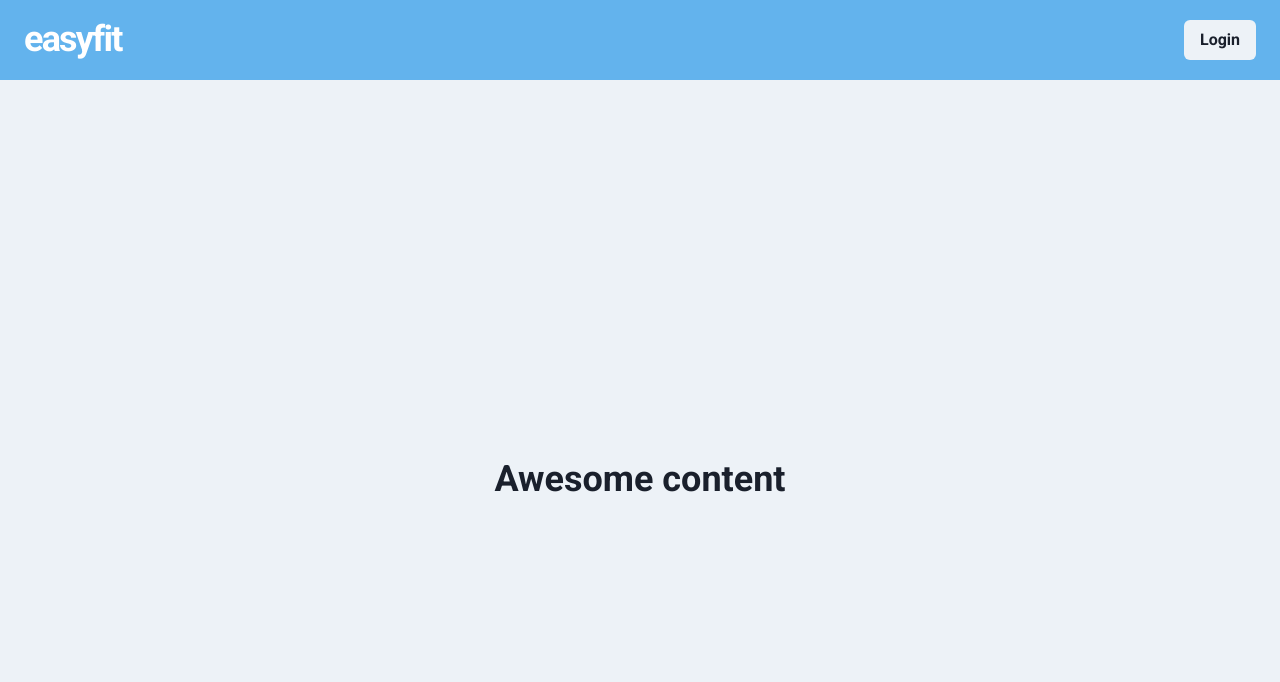
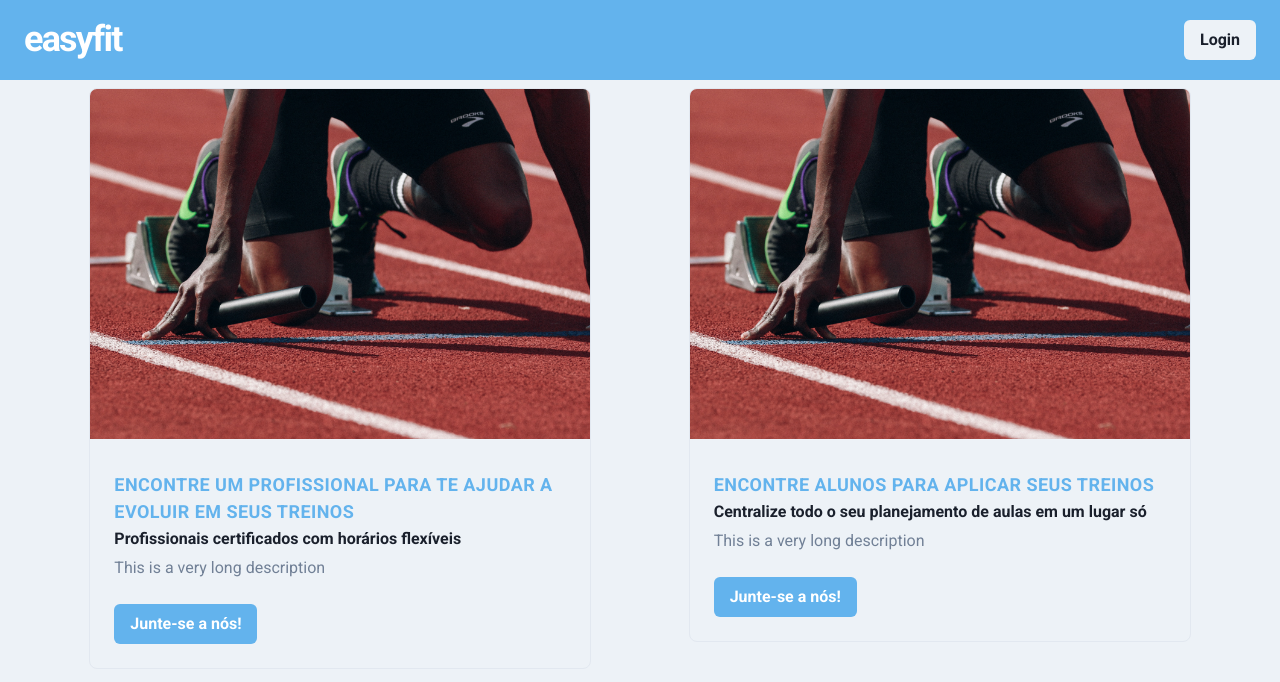
Before and after one commit to MuriloCampos/easyfit, a Next.js app: page / in a window 1280 px wide. Shown: the top 682 px of the page. Built offline with nearby package versions, Linux system fonts and the light colour scheme; no server answers.

Commit message:
card component with some basic default styles

```diff
--- /dev/null
+++ b/src/components/HomeCard.jsx
@@ -0,0 +1,64 @@
+import {Box, AspectRatio, Stack, Text, Link, Button} from '@chakra-ui/react'
+import Image from 'next/image'
+
+export default function Card(props) {
+    const {product, summary, longLine} = props;
+
+    return (
+        <Box
+            borderRadius="lg"
+            margin={2}
+            overflow="hidden"
+            borderWidth={1}
+            height="100%"
+        >
+            <Stack
+                align={{ base: "center", md: "stretch" }}
+                textAlign={{ base: "center", md: "left" }}
+                width={500}
+                mt={{ base: 4, md: 0 }}
+                role="group"
+            >
+                <Box  overflow="hidden" width={500}
+                      height={350}>
+                <Box _groupHover={{ transform: "scale(1.2)" }} transition="transform 500ms ease-in-out">
+                    <Image
+                        src="/sports1.jpg"
+                        alt="Picture of the author"
+                        width={500}
+                        height={350}
+                        objectFit="cover"
+                    />
+                </Box>
+                </Box>
+                <Box p="6">
+                <Text
+                    fontWeight="bold"
+                    textTransform="uppercase"
+                    fontSize="lg"
+                    letterSpacing="wide"
+                    color="blue.300"
+                >
+                    {product}
+                </Text>
+                <Link
+                    my={1}
+                    display="block"
+                    fontSize="md"
+                    lineHeight="normal"
+                    fontWeight="semibold"
+                    href="#"
+                >
+                    {summary}
+                </Link>
+                <Text my={2} color="gray.500">
+                    {longLine}
+                </Text>
+                <Button mt={4} bgColor="blue.300" color="white" fontWeight="semibold" _hover={{ background: "blue.500" }}>
+                    Junte-se a nós!
+                </Button>
+                </Box>
+            </Stack>
+        </Box>
+    )
+}
--- a/src/pages/index.jsx
+++ b/src/pages/index.jsx
@@ -1,9 +1,28 @@
-import { Flex, Heading } from '@chakra-ui/react'
+import { Flex } from '@chakra-ui/react'
+
+import HomeCard from '../components/HomeCard'
 
 export default function Home() {
+    const dataList = [
+        {
+            id: "1",
+            product: "Encontre um profissional para te ajudar a evoluir em seus treinos",
+            summary: "Profissionais certificados com horários flexíveis",
+            longLine: "This is a very long description"
+        },
+        {
+            id: "2",
+            product: "Encontre alunos para aplicar seus treinos",
+            summary: "Centralize todo o seu planejamento de aulas em um lugar só",
+            longLine: "This is a very long description"
+        },
+    ]
+
   return (
-    <Flex align="center" justify="center" minH="100vh">
-      <Heading>Awesome content</Heading>
+    <Flex direction={{ base: "column", md: "row" }} justify="space-evenly" minH="100vh">
+        {dataList.map(({id, product, summary, longLine}) => (
+            <HomeCard key={id} summary={summary} product={product} longLine={longLine} />
+        ))}
     </Flex>
   )
 }
```
Also changed, not shown: public/sports1.jpg (added), 1 other file (tests, documents, lock files or other folders).
